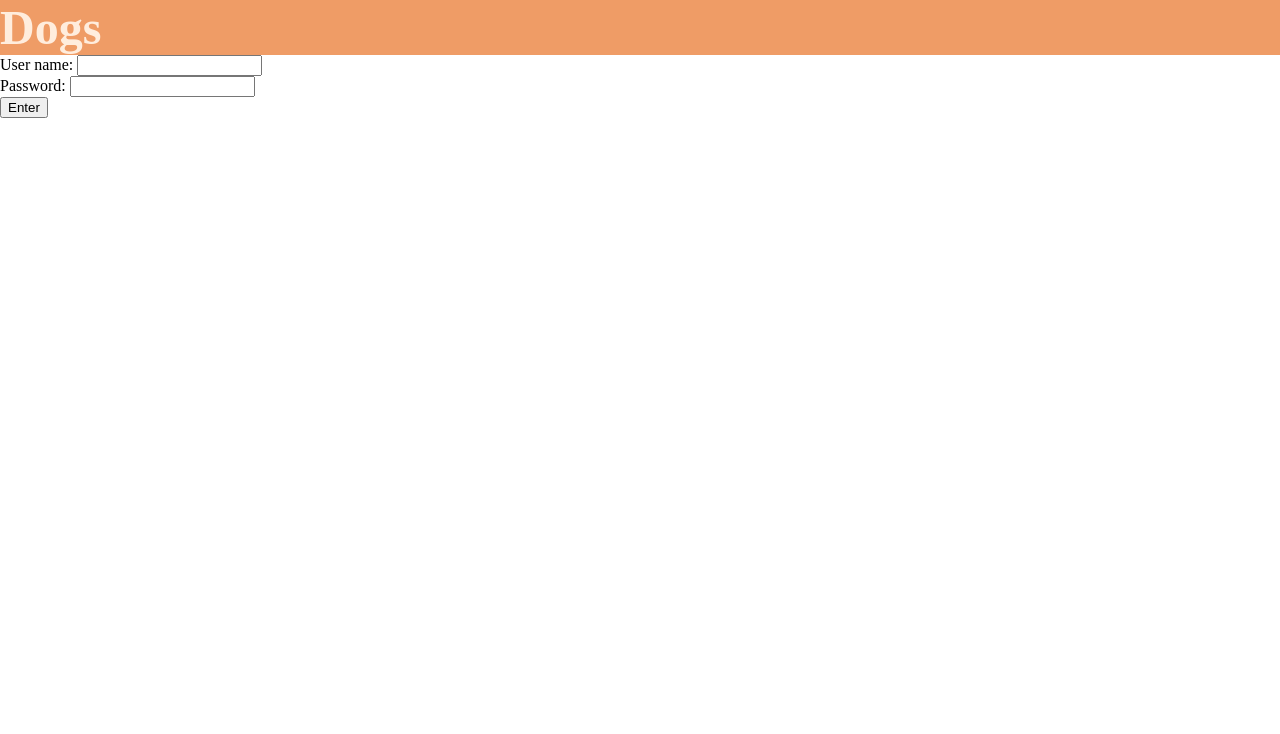
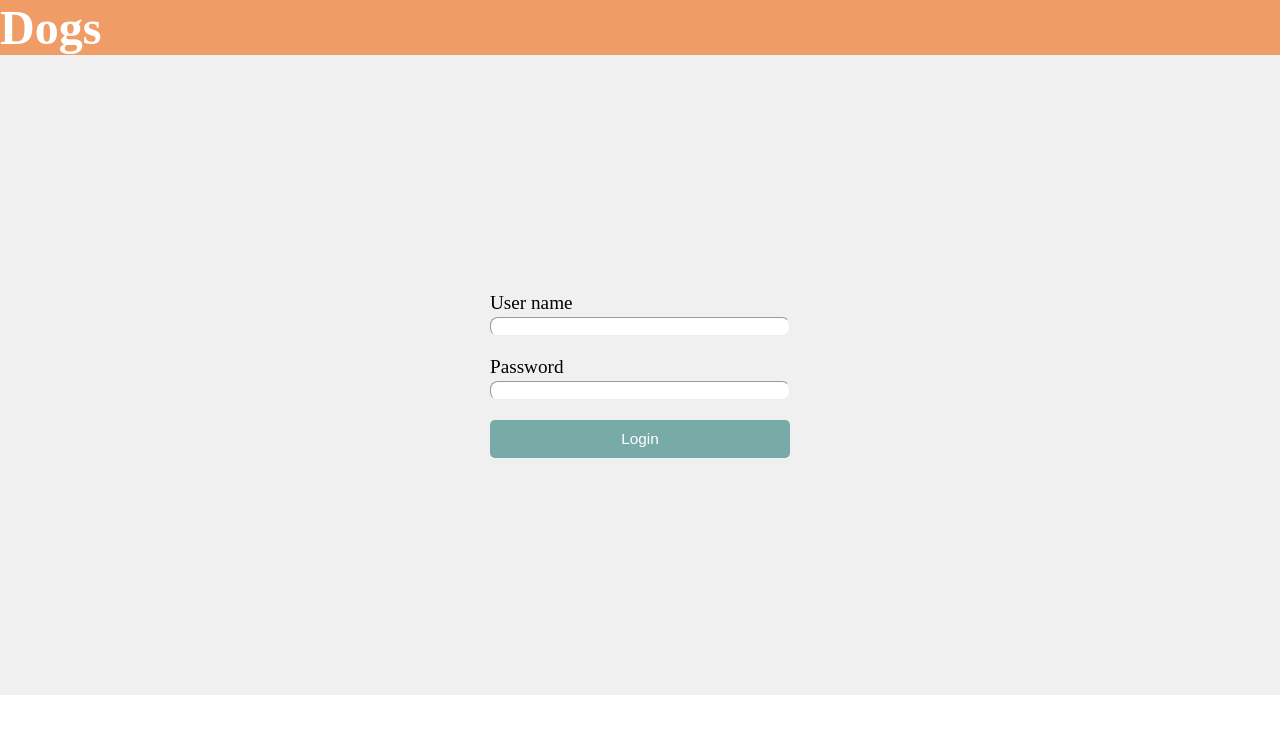
Before and after one commit to HJELuis/dog-app, a React (Create React App) app: page / in a window 1280 px wide. Shown: the top 734 px of the page. Built offline with nearby package versions, Linux system fonts and the light colour scheme.

Commit message:
addind style to Login

```diff
--- a/src/components/Header/styles.js
+++ b/src/components/Header/styles.js
@@ -3,7 +3,7 @@ import styled from "styled-components";
 const AppHeader = styled.header`
     background-color: #EF9C66;
     font-size: 1.5em;
-    color: #FFEDDD;
+    color: #FFFFFF;
 `
 
 const Headlight = styled.h1`
--- a/src/components/Login/index.tsx
+++ b/src/components/Login/index.tsx
@@ -1,6 +1,7 @@
 
 import React, { Fragment, useState } from "react";
 import { useNavigate } from "react-router-dom";
+import { Container, Form, Button, Input } from "./styles";
 
 const Login = () => {
 
@@ -29,17 +30,19 @@ const Login = () => {
 
     return (
         <Fragment>
-            <form onSubmit={handleSubmit}>
-                <div>
-                    <label htmlFor="username">User name: </label>
-                    <input id="userName" type="text" onChange={handleChange}/>
-                </div>
-                <div>
-                    <label htmlFor="password">Password: </label>
-                    <input id="password" type="password" onChange={handleChange}/>
-                </div>
-                <button>Enter</button>
-            </form>
+            <Container>
+                <Form onSubmit={handleSubmit}>
+                    <div>
+                        <label htmlFor="username">User name </label><br />
+                        <Input id="userName" type="text" onChange={handleChange}/>
+                    </div>
+                    <div>
+                        <label htmlFor="password">Password </label><br />
+                        <Input id="password" type="password" onChange={handleChange}/>
+                    </div>
+                    <Button>Login</Button>
+                </Form>
+                </Container>
         </Fragment>
     )
 }
--- /dev/null
+++ b/src/components/Login/styles.js
@@ -0,0 +1,46 @@
+import styled from "styled-components";
+
+const Container = styled.div`
+    display: flex;
+    justify-content: center;
+    align-items: center;
+    height: 80vh;
+    margin: 0;
+    background-color: #f0f0f0;
+
+`;
+
+const Form = styled.form`
+    display: flex;
+    flex-direction: column;
+    row-gap: 20px;
+    font-size: 1.2em;
+`;
+
+const Button = styled.button`
+    font-size: 0.8em;
+    width: 300px;
+    background-color: #78ABA8;
+    color: #ffffff;
+    border: none;
+    padding: 10px 20px;
+    border-radius: 5px;
+    cursor: pointer;
+    transition: background-color 0.3s, box-shadow 0.3s;
+`;
+
+const Input = styled.input`
+    box-sizing: border-box;
+    border-radius: 8px;
+    border-width: 0.1px;
+    border-color: unset;
+    width: 300px;
+
+`;
+
+export {
+    Container,
+    Form,
+    Button,
+    Input,
+}
```
Also changed, not shown: src/theme/GlobalStyles.js (line endings or trailing spaces).
